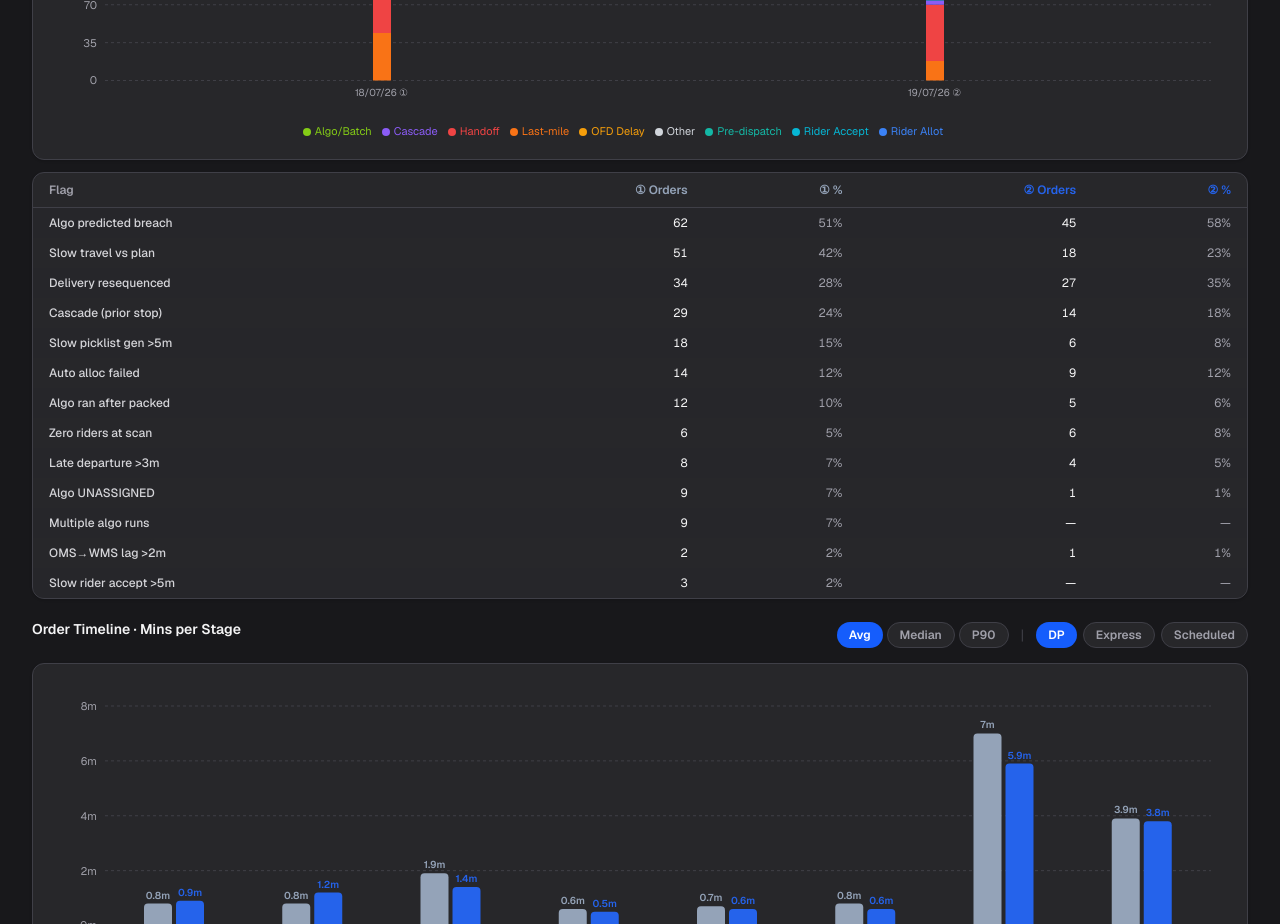
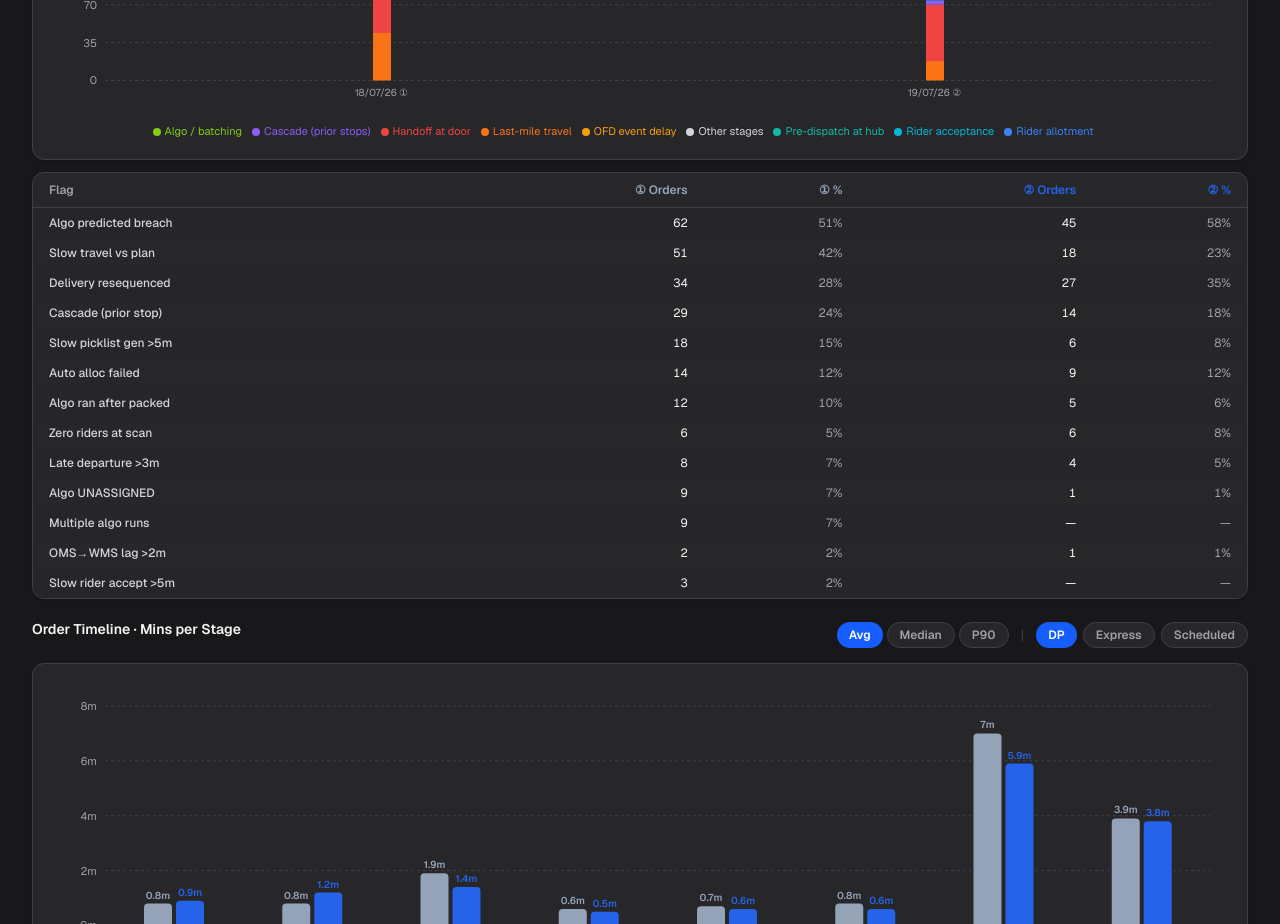
Before and after one commit to hari-licious/licious-reports, a Next.js app: page /autobatching in a window 1280 px wide. Shown: the part 2940-3864 px from the top of the page. Built offline with nearby package versions, Linux system fonts and the light colour scheme.

Commit message:
fix: delay reasons chart legend labels to sentence-case descriptive names

```diff
--- a/components/autobatching/Dashboard.tsx
+++ b/components/autobatching/Dashboard.tsx
@@ -927,15 +927,15 @@ export default function Dashboard({ hub, generated_at, days, delayReasons }: Pro
   const delayKillerChartData = useMemo(() => {
     const toRow = (d: DelayDay, suffix: string) => ({
       date: d.date.slice(8) + "/" + d.date.slice(5,7) + "/" + d.date.slice(2,4) + suffix,
-      "Last-mile":   d.killer["travel_to_customer"] ?? 0,
-      "Handoff":     d.killer["service_rdl_to_del"] ?? 0,
-      "Cascade":     d.killer["cascade_prev_stops"] ?? 0,
-      "Rider Allot": d.killer["allocation"] ?? 0,
-      "Rider Accept":d.killer["rider_acceptance"] ?? 0,
-      "Pre-dispatch":d.killer["pre_dispatch"] ?? 0,
-      "OFD Delay":   d.killer["ofd_event_delay"] ?? 0,
-      "Algo/Batch":  d.killer["algo_batching"] ?? 0,
-      "Other":       (d.killer["picklist_gen"] ?? 0) + (d.killer["packing"] ?? 0) + (d.killer["picking"] ?? 0) + (d.killer["MARGINAL"] ?? 0),
+      "Last-mile travel":    d.killer["travel_to_customer"] ?? 0,
+      "Handoff at door":     d.killer["service_rdl_to_del"] ?? 0,
+      "Cascade (prior stops)": d.killer["cascade_prev_stops"] ?? 0,
+      "Rider allotment":     d.killer["allocation"] ?? 0,
+      "Rider acceptance":    d.killer["rider_acceptance"] ?? 0,
+      "Pre-dispatch at hub": d.killer["pre_dispatch"] ?? 0,
+      "OFD event delay":     d.killer["ofd_event_delay"] ?? 0,
+      "Algo / batching":     d.killer["algo_batching"] ?? 0,
+      "Other stages":        (d.killer["picklist_gen"] ?? 0) + (d.killer["packing"] ?? 0) + (d.killer["picking"] ?? 0) + (d.killer["MARGINAL"] ?? 0),
       total:         d.total_breached,
     });
     const preRows  = delayPreDays.map(d  => toRow(d, " ①"));
@@ -1231,15 +1231,15 @@ export default function Dashboard({ hub, generated_at, days, delayReasons }: Pro
                     <YAxis tick={{ fontSize: 11, fill: tickFill }} axisLine={false} tickLine={false} />
                     <Tooltip contentStyle={tooltipStyle} />
                     <Legend {...legendProps} />
-                    <Bar dataKey="Last-mile"    stackId="a" fill="#f97316" />
-                    <Bar dataKey="Handoff"      stackId="a" fill="#ef4444" />
-                    <Bar dataKey="Cascade"      stackId="a" fill="#8b5cf6" />
-                    <Bar dataKey="Rider Allot"  stackId="a" fill="#3b82f6" />
-                    <Bar dataKey="Rider Accept" stackId="a" fill="#06b6d4" />
-                    <Bar dataKey="Pre-dispatch" stackId="a" fill="#14b8a6" />
-                    <Bar dataKey="OFD Delay"    stackId="a" fill="#f59e0b" />
-                    <Bar dataKey="Algo/Batch"   stackId="a" fill="#84cc16" />
-                    <Bar dataKey="Other"        stackId="a" fill="#d1d5db" radius={[4, 4, 0, 0]} />
+                    <Bar dataKey="Last-mile travel"     stackId="a" fill="#f97316" />
+                    <Bar dataKey="Handoff at door"      stackId="a" fill="#ef4444" />
+                    <Bar dataKey="Cascade (prior stops)"stackId="a" fill="#8b5cf6" />
+                    <Bar dataKey="Rider allotment"      stackId="a" fill="#3b82f6" />
+                    <Bar dataKey="Rider acceptance"     stackId="a" fill="#06b6d4" />
+                    <Bar dataKey="Pre-dispatch at hub"  stackId="a" fill="#14b8a6" />
+                    <Bar dataKey="OFD event delay"      stackId="a" fill="#f59e0b" />
+                    <Bar dataKey="Algo / batching"      stackId="a" fill="#84cc16" />
+                    <Bar dataKey="Other stages"  stackId="a" fill="#d1d5db" radius={[4, 4, 0, 0]} />
                   </BarChart>
                 </ResponsiveContainer>
               </div>
```
